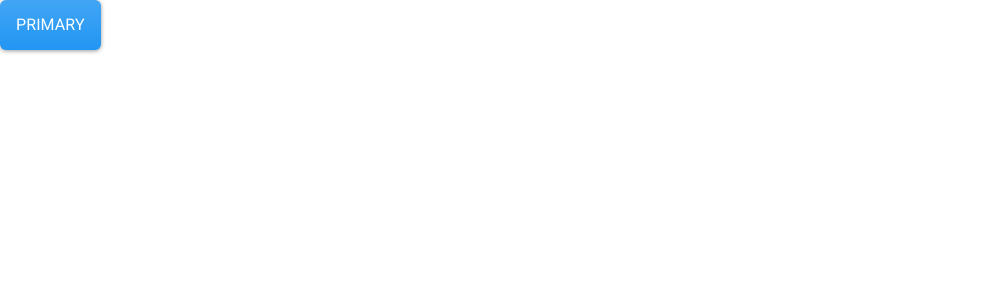
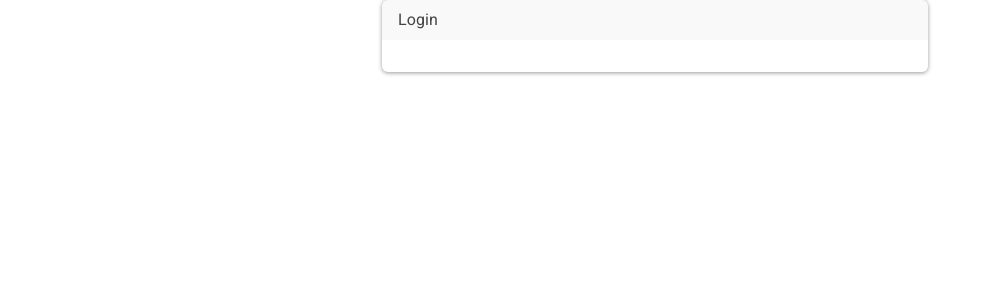
Before and after one commit to fcd007/financas-frontend-reactjs, a React (Create React App) app: page / in a window 1280 px wide. Shown: the top 300 px of the page, without its empty margins (0-994 px from the left). Built offline with nearby package versions, Linux system fonts and the light colour scheme.

Commit message:
feat: add componente card

```diff
--- a/src/App.js
+++ b/src/App.js
@@ -1,11 +1,10 @@
 import React from 'react';
+import Login from './presentation/pages/Login';
 
 class App extends React.Component {
   render() {
     return (
-      <div>
-        <button type='button' className='btn btn-primary'>Primary</button>
-      </div>
+     <Login />
     );
   }
 }
--- /dev/null
+++ b/src/presentation/components/Card.js
@@ -0,0 +1,16 @@
+import React from "react";
+
+class Card extends React.Component{
+  render() {
+    return (
+        <div className='card mb-3'>
+          <div className='card-header'>{this.props.title}</div>
+          <div className="card-body">
+            {this.props.children}
+          </div>
+        </div>
+      )
+    }
+}
+
+export default Card;
--- /dev/null
+++ b/src/presentation/pages/Login.js
@@ -0,0 +1,21 @@
+import React from 'react';
+import Card from '../components/Card';
+
+class Login extends React.Component {
+  render() {
+    return (
+      <div className='container'>
+        <div className='row'>
+          <div className='col-md-6' style={{position: 'relative', left: '300px'}}>
+            <div className='bs-docs-section'>
+              <Card title="Login">
+              </Card>
+            </div>
+          </div>
+        </div>
+      </div>
+    )
+  }
+}
+
+export default Login;
```
